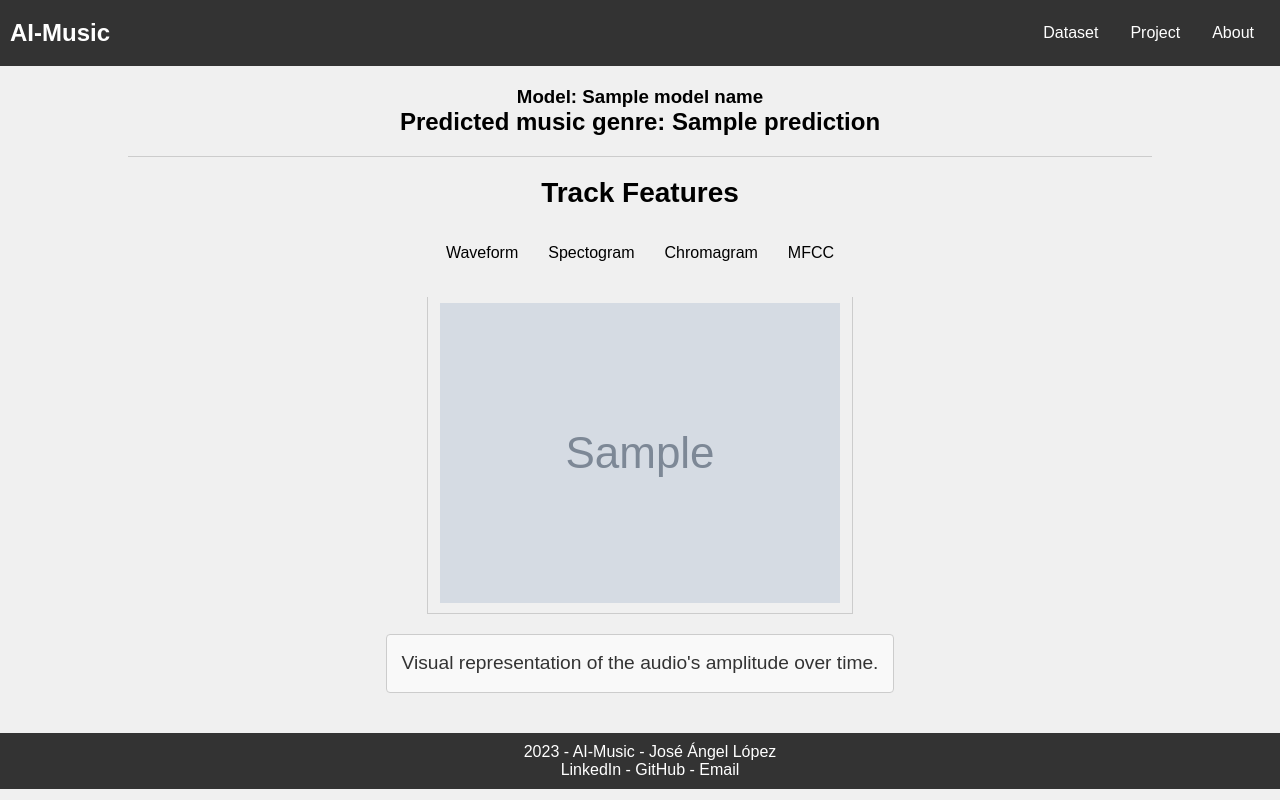
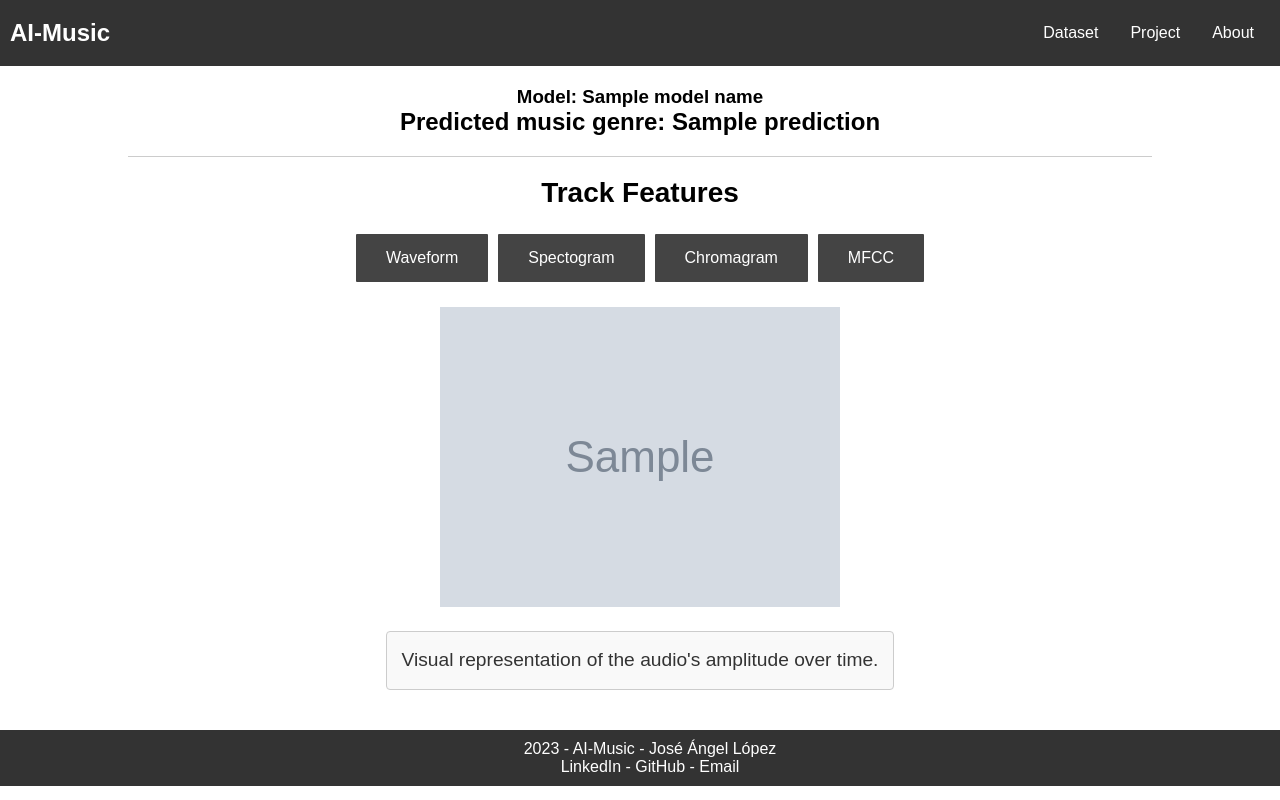
Before and after one commit to jle1001/AI-Music, a Flask app: template app/templates/analysis.html in a window 1280 px wide. Run offline with Flask 3, Linux system fonts and the light colour scheme; the template is opened without the code that fills it: most values are stand-ins (such as "Sample title", 1, 10 or a date in 2020); grey boxes marked "Sample" are stand-in pictures; parts of the project's set-up code (start-up, migrations or seed data) failed here and were passed over.

Commit message:
[S12] update features representation design

```diff
--- a/app/src/plot_features.py
+++ b/app/src/plot_features.py
@@ -16,12 +16,13 @@ def show_waveform(audio=UPLOAD_TRACK):
         str: Base64-encoded image data in PNG format.
     """
     y, sr = librosa.load(audio)
-    fig = plt.figure(figsize=(12, 4))
+    fig = plt.figure(figsize=(12, 4), dpi=400)
     librosa.display.waveshow(y=y, sr=sr)
     plt.xlabel('Time (s)')
     plt.ylabel('Amplitude')
+    plt.subplots_adjust(left=0.10, right=0.95, bottom=0.15, top=0.90)
     buf = io.BytesIO()
-    fig.savefig(buf, format='png', bbox_inches='tight', pad_inches=0)
+    fig.savefig(buf, format='png')
     plt.close(fig)
     buf.seek(0)
     data = base64.b64encode(buf.read()).decode('ascii')
@@ -35,12 +36,13 @@ def show_spectogram(audio=UPLOAD_TRACK):
         str: Base64-encoded image data in PNG format.
     """
     y, sr = librosa.load(audio)
-    fig = plt.figure(figsize=(12, 4))
+    fig = plt.figure(figsize=(12, 4), dpi=400)
     spec = librosa.feature.melspectrogram(y=y, sr=sr)
     spec_db = librosa.power_to_db(spec, ref=np.max)
     img = librosa.display.specshow(spec_db, x_axis='time', y_axis='mel', sr=sr)
+    plt.subplots_adjust(left=0.10, right=0.95, bottom=0.15, top=0.90)
     buf = io.BytesIO()
-    fig.savefig(buf, format='png', bbox_inches='tight', pad_inches=0)
+    fig.savefig(buf, format='png')
     plt.close(fig)
     buf.seek(0)
     data = base64.b64encode(buf.read()).decode('ascii')
@@ -54,11 +56,12 @@ def show_chromagram(audio=UPLOAD_TRACK):
         str: Base64-encoded image data in PNG format.
     """
     y, sr = librosa.load(audio)
-    fig = plt.figure(figsize=(12, 4))
+    fig = plt.figure(figsize=(12, 4), dpi=400)
     chroma = librosa.feature.chroma_stft(y=y, sr=sr)
     img = librosa.display.specshow(chroma, y_axis='chroma', x_axis='time', cmap='coolwarm')
+    plt.subplots_adjust(left=0.10, right=0.95, bottom=0.15, top=0.90)
     buf = io.BytesIO()
-    fig.savefig(buf, format='png', bbox_inches='tight', pad_inches=0)
+    fig.savefig(buf, format='png')
     plt.close(fig)
     buf.seek(0)
     data = base64.b64encode(buf.read()).decode('ascii')
@@ -72,11 +75,12 @@ def show_MFCC(audio=UPLOAD_TRACK):
         str: Base64-encoded image data in PNG format.
     """
     y, sr = librosa.load(audio)
-    fig = plt.figure(figsize=(12, 4))
+    fig = plt.figure(figsize=(12, 4), dpi=400)
     mfccs = librosa.feature.mfcc(y=y, sr=sr, n_mfcc=20)
     img = librosa.display.specshow(mfccs, x_axis='time')
+    plt.subplots_adjust(left=0.10, right=0.95, bottom=0.15, top=0.90)
     buf = io.BytesIO()
-    fig.savefig(buf, format='png', bbox_inches='tight', pad_inches=0)
+    fig.savefig(buf, format='png')
     plt.close(fig)
     buf.seek(0)
     data = base64.b64encode(buf.read()).decode('ascii')
--- a/app/static/css/styles.css
+++ b/app/static/css/styles.css
@@ -8,7 +8,7 @@ html, body {
 }
 
 body {
-    background-color: #f0f0f0;
+    background-color: #FFFFFF;
     font-family: Arial, sans-serif;
 }
 
@@ -298,22 +298,27 @@ hr {
 }
 
 .features-tab ul li a {
-    display: block;
-    color: #000;
-    padding: 15px;
+    display: inline-block;
+    color: #ffffff;
+    background-color: #444444;
+    padding: 15px 30px;
     text-decoration: none;
-    transition: background-color 0.3s ease;
+    border: none;
+    border-radius: 1px;
+    transition: background-color 0.3s ease, color 0.3s ease;
+    text-align: center;
+    margin: 5px;
 }
 
 .features-tab ul li a:hover {
     background-color: #ddd;
 }
 
-.features-content {
+/* .features-content {
     padding: 6px 12px;
     border: 1px solid #ccc;
     border-top: none;
-}
+} */
 
 .features-content img {
     width: 100%;
--- a/app/templates/base_analysis.html
+++ b/app/templates/base_analysis.html
@@ -28,7 +28,9 @@
         </main>
         <footer>
             <p>2023 - AI-Music - José Ángel López</p>
-            <p>LinkedIn - GitHub - Email</p>
+            <p><a href="https://www.linkedin.com/in/jlopezestrada/">LinkedIn</a> -
+                <a href="https://github.com/jlopezestrada">GitHub</a> -
+                <a href="mailto:jose.a.l.e@hotmail.com">Email</a></p>
         </footer>
     </body>
 </html>
```
